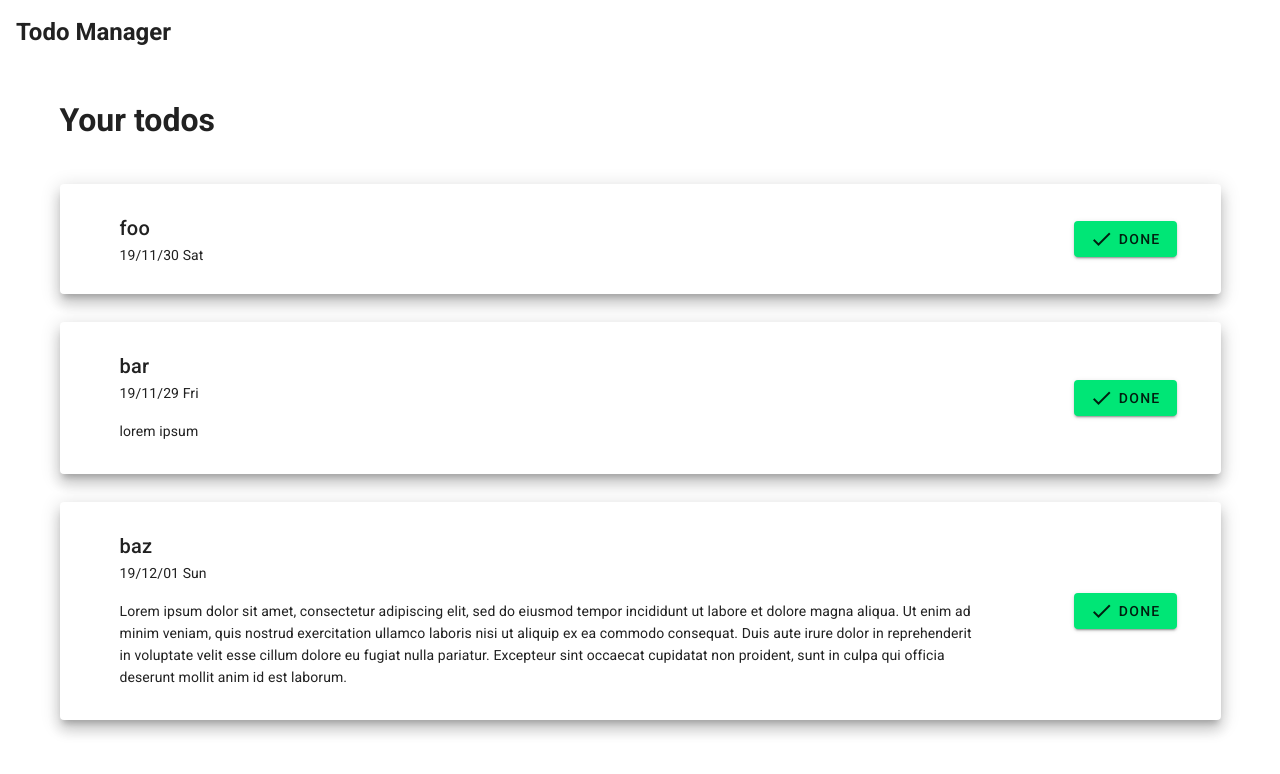
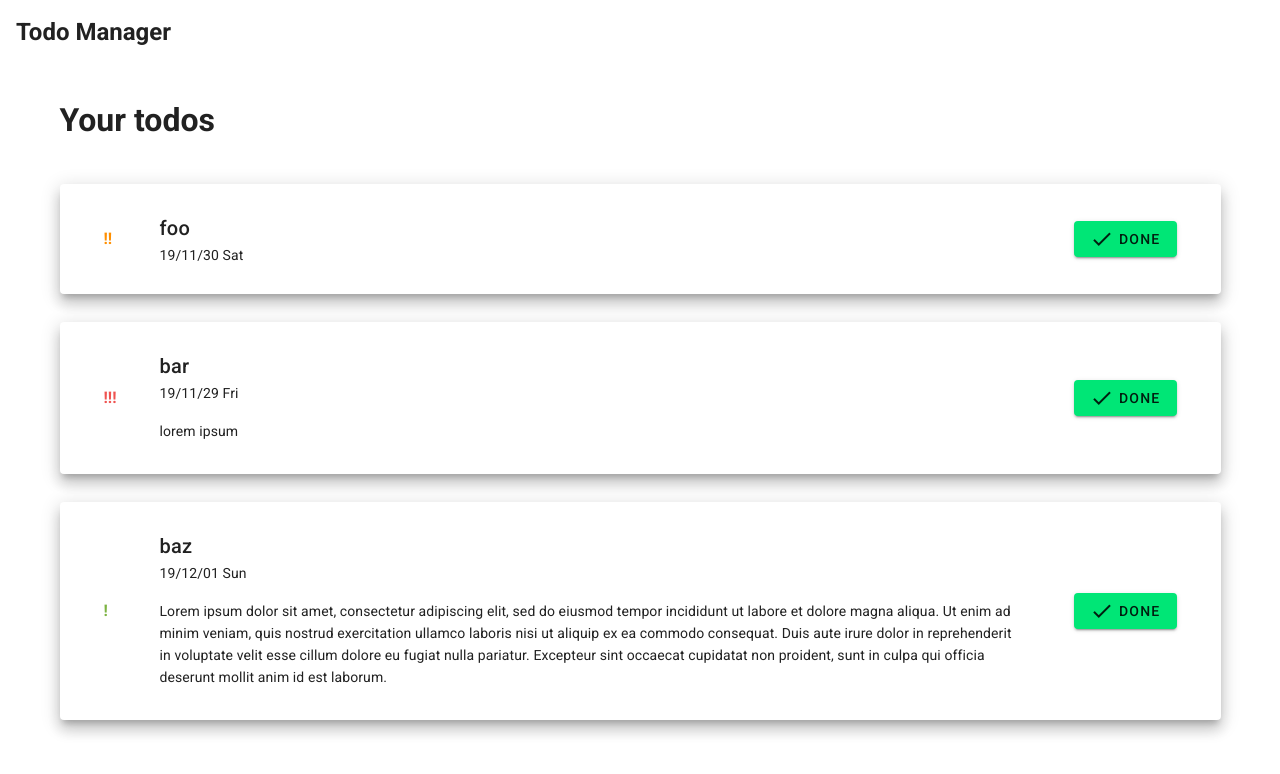
Before and after one commit to wasabi315/vue-todo-list, a Vue app: page / in a window 1280 px wide. Shown: the top 774 px of the page. Built offline with nearby package versions, Linux system fonts and the light colour scheme.

Commit message:
Show priority

```diff
--- a/src/components/TodoCard.vue
+++ b/src/components/TodoCard.vue
@@ -2,6 +2,26 @@
   <v-card class="px-8" elevation="10">
     <v-container>
       <v-row align="center">
+        <v-col sm="0.5">
+          <span
+            v-if="entry.priority === 'low'"
+            class="light-green--text text--darken-1 font-weight-bold"
+          >
+            !
+          </span>
+          <span
+            v-if="entry.priority === 'medium'"
+            class="amber--text text--darken-3 font-weight-bold"
+          >
+            !!
+          </span>
+          <span
+            v-if="entry.priority === 'high'"
+            class="red--text text--lighten-1 font-weight-bold"
+          >
+            !!!
+          </span>
+        </v-col>
         <v-col sm="10">
           <v-card-title>{{ entry.title }}</v-card-title>
           <v-card-subtitle>{{ formatedDue }}</v-card-subtitle>
@@ -10,7 +30,7 @@
           </v-card-text>
         </v-col>
         <v-spacer></v-spacer>
-        <v-col sm="1.5">
+        <v-col sm="0.5">
           <v-btn color="green accent-3">
             <v-icon class="mr-1">mdi-check</v-icon>Done
           </v-btn>
```
